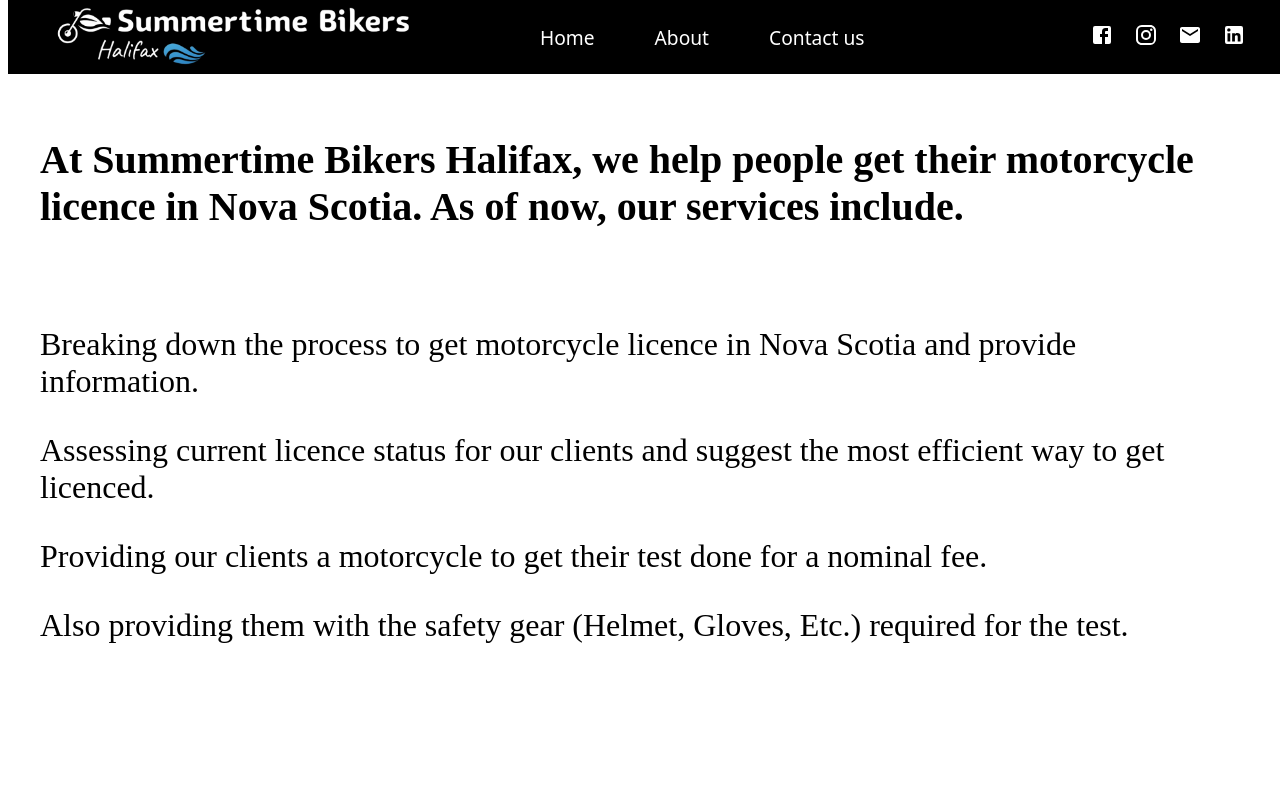
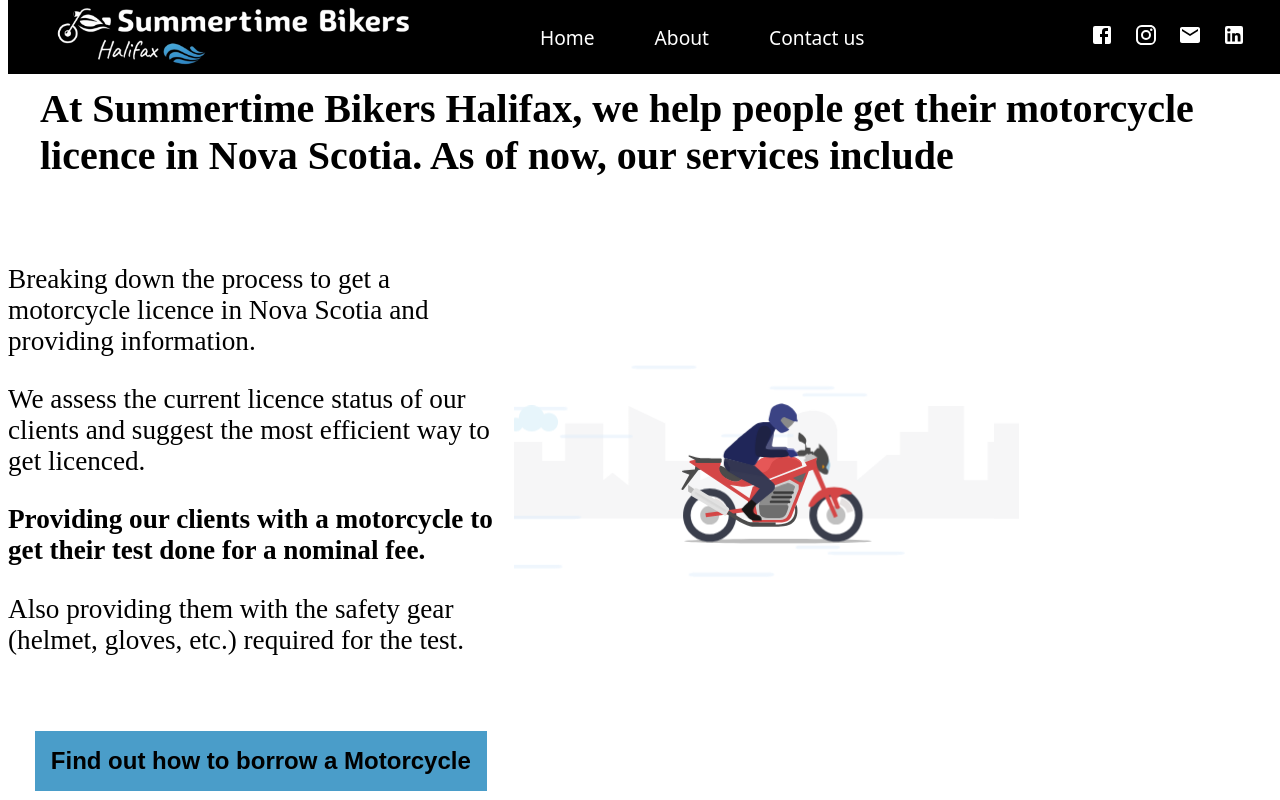
Before and after one commit to radadiyasmit5/summertime_bikers, a Next.js app: page /about in a window 1280 px wide. Shown: the top 800 px of the page. Built offline with nearby package versions, Linux system fonts and the light colour scheme.

Commit message:
changed the home page photo and some more changes

```diff
--- a/src/app/about/AboutPage.scss
+++ b/src/app/about/AboutPage.scss
@@ -1,28 +1,42 @@
 @import "../.././components/utils/scss/variables.scss";
-
+.about-us-pahe-outer-content {
+  .aboutus-heading {
+    font-weight: 700;
+    font-size: 2.5rem;
+    margin-top: 69px;
+    padding: 1rem 2rem 0 2rem;
+  }
   .aboutus-page-main-container {
     display: flex;
     justify-content: space-around;
     flex-wrap: wrap;
     height: 100%;
-  gap: 2rem;
+    justify-content: flex-start;
+    flex: 1.5;
     .aboutus-content-container {
       display: flex;
       flex-direction: column;
-    justify-content: space-around;
+      justify-content: flex-start;
+      gap: 2rem;
       align-items: center;
-    padding: 0 4rem;
+      padding: 0 2rem;
       font-size: 2rem;
-    margin-top: 69px;
-    padding: 2rem;
-    max-width: 50%;
-    .aboutus-heading {
-      font-weight: 700;
-      font-size: 2.5rem;
+      // padding: 2rem;
+      max-width: 60%;
+
+      .providing-our-clients-para {
+        font-weight: 600;
       }
       .fill-gap-para {
         font-size: 2rem;
         font-weight: 700;
+      }
+      .gforminquirybtn {
+        button{
+          padding: 1rem;
+          font-weight: 700;
+          font-size: 1.5rem;
+        }
       }
     }
 
@@ -36,20 +50,90 @@
       // max-width: 50%;
     }
   }
+}
 
-@media #{$media-desktop-1200-1450} {
+@media #{$media-desktop-1450-1700} {
+  .about-us-pahe-outer-content {
+    .aboutus-heading {
+      font-weight: 700;
+      font-size: 2.5rem;
+      margin-top: 69px;
+    }
     .aboutus-page-main-container {
       width: 100%;
       overflow: hidden;
+      flex-wrap: nowrap;
+      justify-content: flex-start;
+      flex: 1.5;
+      .aboutus-content-container {
+        padding: 0 2rem;
+        font-size: 2rem;
+        max-width: 60%;
+        // padding: 2rem;
+        // max-width: 100%;
+
+        .fill-gap-para {
+          font-size: 2rem;
+          font-weight: 700;
+        }
+        .gforminquirybtn {
+          margin: 3rem 0;
+        }
+      }
+    }
+  }
+}
+@media #{$media-desktop-1200-1450} {
+  .about-us-pahe-outer-content {
+    .aboutus-heading {
+      font-weight: 700;
+      font-size: 2.5rem;
+      margin-top: 69px;
+    }
+    .aboutus-page-main-container {
+      width: 100%;
+      overflow: hidden;
+      flex-wrap: wrap;
+      gap: 0;
+      .aboutus-content-container {
+        padding: 0 4rem;
+        font-size: 1.7rem;
+        padding: 0;
+        gap: 3rem;
+        max-width: 40%;
+        .fill-gap-para {
+          font-size: 1.4rem;
+          font-weight: 700;
+        }
+      }
+      .bikerAnimation-container {
+        display: flex;
+        align-items: flex-start;
+        // justify-content: center;
+        height: 100%;
+        min-height: 100vh;
+        max-width: 40%;
+        // width: 100%;
+        // max-width: 50%;
+      }
+    }
+  }
+}
+
+@media #{$media-desktop-1000-1200} {
+  .about-us-pahe-outer-content {
+    .aboutus-heading {
+      font-weight: 700;
+      font-size: 2.5rem;
+      margin-top: 69px;
+    }
+    .aboutus-page-main-container {
       .aboutus-content-container {
         padding: 0 4rem;
         font-size: 2rem;
         padding: 2rem;
         max-width: 100%;
-      .aboutus-heading {
-        font-weight: 700;
-        font-size: 2.5rem;
-      }
+
         .fill-gap-para {
           font-size: 2rem;
           font-weight: 700;
@@ -57,18 +141,21 @@
       }
     }
   }
-
-@media #{$media-desktop-1000-1200} {
+}
+@media #{$media-tablet-768-1000} {
+  .about-us-pahe-outer-content {
+    .aboutus-heading {
+      font-weight: 700;
+      font-size: 2.5rem;
+      margin-top: 69px;
+    }
     .aboutus-page-main-container {
       .aboutus-content-container {
         padding: 0 4rem;
         font-size: 2rem;
         padding: 2rem;
         max-width: 100%;
-      .aboutus-heading {
-        font-weight: 700;
-        font-size: 2.5rem;
-      }
+
         .fill-gap-para {
           font-size: 2rem;
           font-weight: 700;
@@ -76,18 +163,21 @@
       }
     }
   }
-
-@media #{$media-tablet-768-1000} {
+}
+@media #{$media-tablet-670-768} {
+  .about-us-pahe-outer-content {
+    .aboutus-heading {
+      font-weight: 700;
+      font-size: 2.5rem;
+      margin-top: 69px;
+    }
     .aboutus-page-main-container {
       .aboutus-content-container {
         padding: 0 4rem;
         font-size: 2rem;
         padding: 2rem;
         max-width: 100%;
-      .aboutus-heading {
-        font-weight: 700;
-        font-size: 2.5rem;
-      }
+
         .fill-gap-para {
           font-size: 2rem;
           font-weight: 700;
@@ -95,27 +185,14 @@
       }
     }
   }
-
-@media #{$media-tablet-670-768} {
-  .aboutus-page-main-container {
-    .aboutus-content-container {
-      padding: 0 4rem;
-      font-size: 2rem;
-      padding: 2rem;
-      max-width: 100%;
+}
+@media #{$media-mobile-480-670} {
+  .about-us-pahe-outer-content {
     .aboutus-heading {
       font-weight: 700;
-        font-size: 2.5rem;
+      font-size: 2rem;
+      margin-top: 69px;
     }
-      .fill-gap-para {
-        font-size: 2rem;
-        font-weight: 700;
-      }
-    }
-  }
-}
-
-@media #{$media-mobile-480-670} {
     .aboutus-page-main-container {
       width: 100%;
       .aboutus-content-container {
@@ -124,10 +201,7 @@
         padding: 1rem;
         width: 100%;
         max-width: 100%;
-      .aboutus-heading {
-        font-weight: 700;
-        font-size: 2rem;
-      }
+
         .fill-gap-para {
           font-size: 1.5rem;
           font-weight: 700;
@@ -144,8 +218,15 @@
       // max-width: 50%;
     }
   }
+}
 
 @media #{$media-mobile-480} {
+  .about-us-pahe-outer-content {
+    .aboutus-heading {
+      font-weight: 700;
+      font-size: 2rem;
+      margin-top: 69px;
+    }
     .aboutus-page-main-container {
       width: 100%;
       .aboutus-content-container {
@@ -154,10 +235,7 @@
         padding: 1rem;
         width: 100%;
         max-width: 100%;
-      .aboutus-heading {
-        font-weight: 700;
-        font-size: 2rem;
-      }
+
         .fill-gap-para {
           font-size: 1.5rem;
           font-weight: 700;
@@ -174,3 +252,4 @@
       // max-width: 50%;
     }
   }
+}
--- a/src/app/about/page.tsx
+++ b/src/app/about/page.tsx
@@ -1,36 +1,52 @@
+"use client"
 import React from 'react'
 import './AboutPage.scss'
 import Header from '@/components/header/Header'
-
+import Button from "@/components/buttons/Button"
+import { useRouter as UseRouter } from "next/navigation"
+import Link from "next/link"
 import BikeAnimationPage from '@/components/bikeAnimationPage/BikeAnimationPage'
 const About = () => {
+  const router = UseRouter()
   const casualtext = "text text-lg  mt-4 italic text-gray-600"
+  const gfromInquiryBtn = () => {
+
+    return (
+      <div className="gforminquirybtn">
+        <Link href={"/formridirectionpage"}>
+          <Button label="Find out how to borrow a Motorcycle" />
+        </Link>
+      </div>
+    )
+  }
   return (
 
-    <div>
+    <div className='about-us-pahe-outer-content'>
       <Header />
+      <h1 className="aboutus-heading">
+        At Summertime Bikers Halifax, we help people get their motorcycle licence in Nova Scotia. As of now, our services include
+      </h1>
       <div className="aboutus-page-main-container">
         <div className="aboutus-content-container">
           {/* <Card> */}
           <div>
-            <h1 className="aboutus-heading">
-              At Summertime Bikers Halifax, we help people get their motorcycle licence in Nova Scotia. As of now, our services include.
-            </h1>
+
             <br />
 
             <p>
-              Breaking down the process to get motorcycle licence in Nova Scotia and provide information.
+              Breaking down the process to get a motorcycle licence in Nova Scotia and providing information.
             </p>
             <p>
-              Assessing current licence status for our clients and suggest the most efficient way to get licenced.
+              We assess the current licence status of our clients and suggest the most efficient way to get licenced.
+            </p>
+            <p className='providing-our-clients-para'>
+              Providing our clients with a motorcycle to get their test done for a nominal fee.
             </p>
             <p>
-              Providing our clients a motorcycle to get their test done for a nominal fee.
-            </p>
-            <p>
-              Also providing them with the safety gear (Helmet, Gloves, Etc.) required for the test.
+              Also providing them with the safety gear (helmet, gloves, etc.) required for the test.
             </p>
           </div>
+          {gfromInquiryBtn()}
         </div>
         <div className="bikerAnimation-container">
           <BikeAnimationPage />
--- a/src/components/buttons/Button.jsx
+++ b/src/components/buttons/Button.jsx
@@ -1,4 +1,5 @@
 import "./button.scss"
+import Image from "next/image"
 const Button = ({label, iconURL, backgroundColor, textColor, borderColor}) => {
   return (
     <button
@@ -13,7 +14,7 @@ const Button = ({label, iconURL, backgroundColor, textColor, borderColor}) => {
     >
       {label}
       {iconURL && (
-        <img
+        <Image
           src={iconURL}
           alt="ArrowRightIcon"
           className="ml-2 rounded-full bg-white w-5 h-3"
--- a/src/components/loadingSpinners/loadingSpinners.css
+++ /dev/null
@@ -1,84 +0,0 @@
-body{
-  margin: 0;
-}
-.loadingparentContainer {
-  background: black;
-  overflow: hidden;
-  min-height: 100vh;
-  width: 100%;
-  margin: 0;
-}
-
-.centerBike {
-  position: absolute;
-  top: 50%;
-  left: 50%;
-  margin-top: 26px;
-  margin-left: -12px;
-}
-
-.center {
-  position: absolute;
-  top: 50%;
-  left: 50%;
-  margin-top: -50px;
-  margin-left: -50px;
-}
-
-#loop {
-  height: 100px;
-  width: 100px;
-  border: #bb5f27 solid 4px;
-  border-radius: 200px;
-}
-
-#loop:before {
-  background: linear-gradient(
-    to left,
-    rgba(187, 95, 39, 0) 0%,
-    rgba(187, 95, 39, 1) 30%,
-    rgba(187, 95, 39, 1) 70%,
-    rgba(187, 95, 39, 0) 100%
-  );
-  content: "";
-  display: block;
-  height: 4px;
-  left: -100px;
-  position: relative;
-  top: 100px;
-  width: 300px;
-}
-
-#bike-wrapper {
-  height: 108px;
-  width: 108px;
-  animation: drive 3s linear infinite;
-}
-
-#bike {
-  height: 24px;
-  width: 25px;
-  background-image: url("https://s3-us-west-2.amazonaws.com/s.cdpn.io/133687/motorbike.png");
-}
-
-@keyframes drive {
-  0% {
-    margin-left: -364px;
-    opacity: 0;
-  }
-  33.33% {
-    transform: rotate(0deg);
-    margin-left: -50px;
-    opacity: 1;
-  }
-  66.66% {
-    transform: rotate(-360deg);
-    margin-left: -50px;
-    opacity: 1;
-  }
-  100% {
-    margin-left: 264px;
-    transform: rotate(-360deg);
-    opacity: 0;
-  }
-}
--- a/src/components/pages/MoreInfoSection.jsx
+++ b/src/components/pages/MoreInfoSection.jsx
@@ -47,7 +47,7 @@ const MoreInfoSection = () => {
                   {" "}
                   endorsement
                 </span>{" "}
-                on to their regular Driver's Licence.This will let them drive a
+                on to their regular Driver's Licence. This will let them drive a
                 motorcycle as well as a regular passenger vehicle.
               </p>
             </div>
--- a/src/components/utils/scss/variables.scss
+++ b/src/components/utils/scss/variables.scss
@@ -1,5 +1,6 @@
 $media-desktop-min-1200: "only screen and (min-width : 1200px)";
 $media-desktop-1200-1450: "only screen and (max-width : 1450px) and (min-width: 1200px)";
+$media-desktop-1450-1700: "only screen and (max-width : 1700px) and (min-width: 1450px)";
 $media-desktop-1000-1200: "only screen and (max-width : 1200px) and (min-width: 1000px)";
 $media-tablet-768-1000: "only screen and (max-width : 1000px) and (min-width : 768px)";
 $media-tablet-670-768: "only screen and (max-width : 768px) and (min-width : 670px)";
--- a/src/components/videoSection/videosection.scss
+++ b/src/components/videoSection/videosection.scss
@@ -67,7 +67,7 @@
     font-size: 3rem;
     margin-top: 2rem;
     opacity: 0.9;
-    color: #977979;
+    color: #f1f1f1;
   }
 
   .video-container {
```
Also changed, not shown: src/app/withLicence/page.jsx (+20 -6 lines), src/app/withLicence/withLicence.scss (+6 -2 lines), src/app/withoutLicence/page.jsx (+15 -6 lines), src/app/withoutLicence/withoutLicence.scss (+9 -4 lines), src/components/loadingSpinners/LoadingSpinner.jsx (+20 -5 lines), public/homePage_mobile_view.png. Lines whose indentation alone changed are shown as unchanged.
